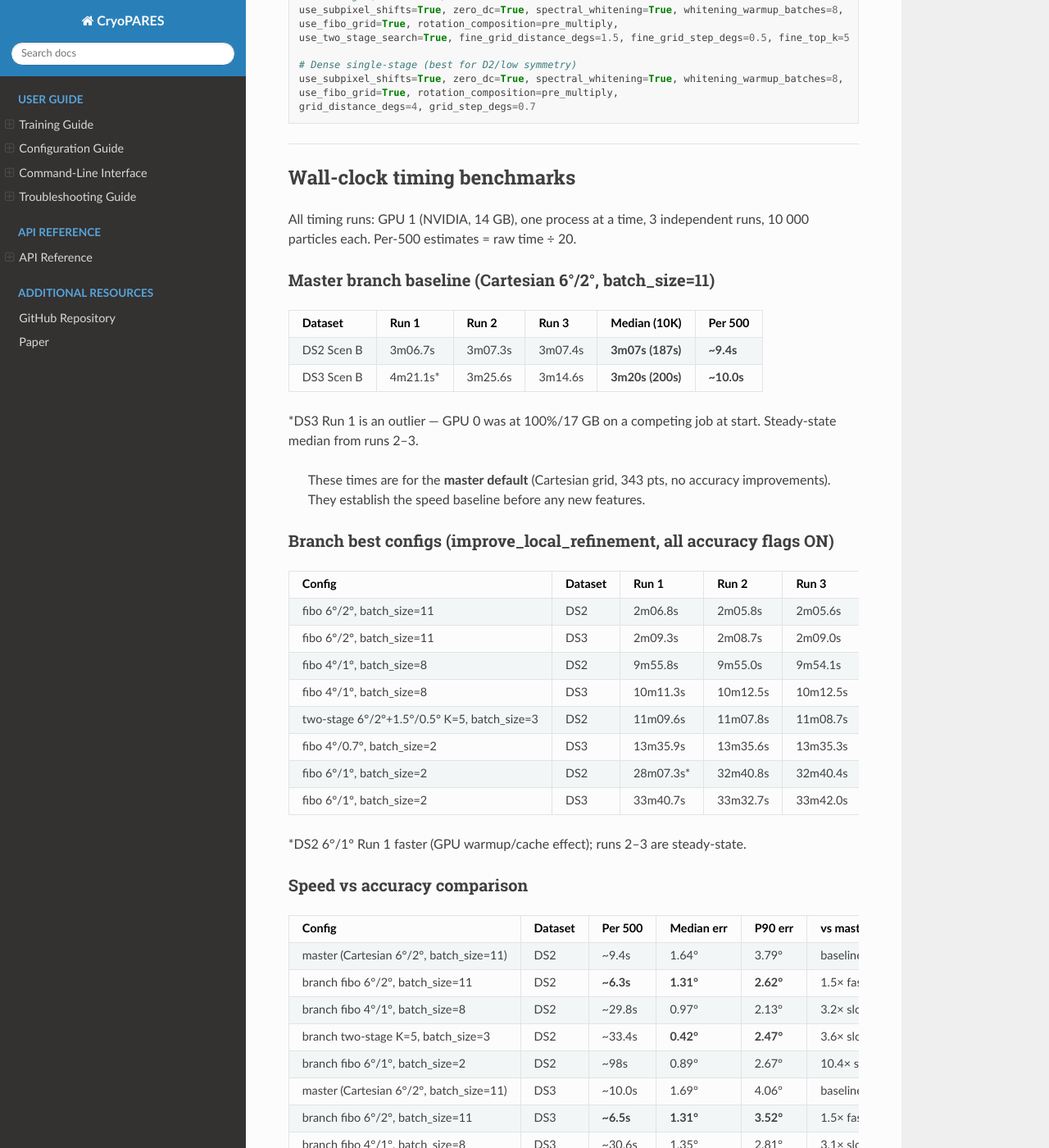
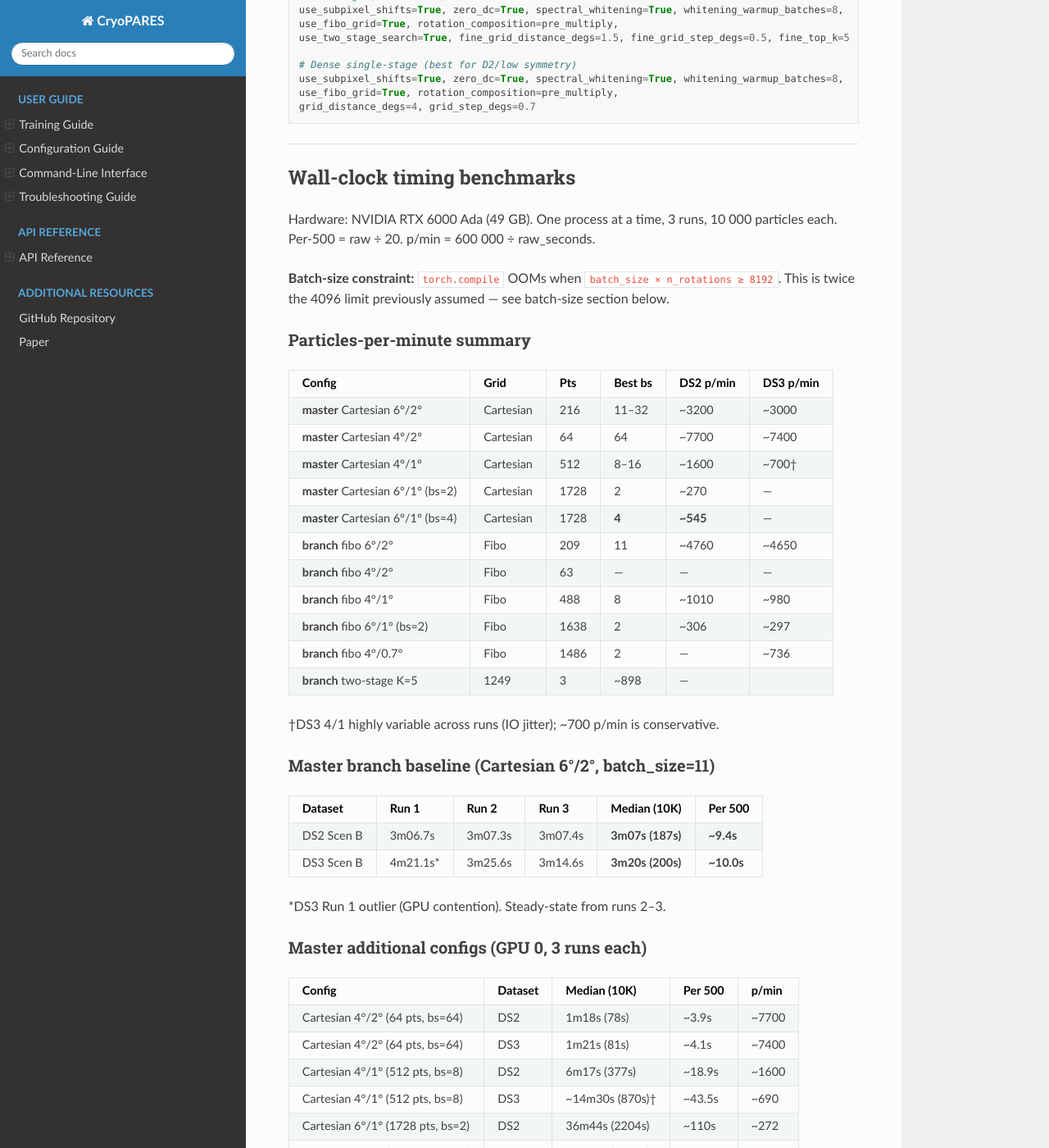
Before and after one commit to rsanchezgarc/cryoPARES, a Sphinx documentation site: the page built from docs/projmatching_benchmark_results.md, in a window 1280 px wide and 1400 px high, scrolled down 12587 px. Shown: the whole window at 82% size. Built offline with Sphinx 7.4.7 and the Read the Docs theme 3.1.0, drawn with Linux system fonts in a browser that asks for light colours; some of the changed text lies outside the part shown.

Commit message:
add master 4/2 4/1 6/1 timing, p/min table, batch_size limit findings (~8192)

```diff
--- a/docs/projmatching_benchmark_results.md
+++ b/docs/projmatching_benchmark_results.md
@@ -501,8 +501,27 @@ grid_distance_degs=4, grid_step_degs=0.7
 
 ## Wall-clock timing benchmarks
 
-All timing runs: GPU 1 (NVIDIA, 14 GB), one process at a time, 3 independent runs, 10 000 particles each.
-Per-500 estimates = raw time ÷ 20.
+Hardware: NVIDIA RTX 6000 Ada (49 GB). One process at a time, 3 runs, 10 000 particles each. Per-500 = raw ÷ 20. p/min = 600 000 ÷ raw_seconds.
+
+**Batch-size constraint:** `torch.compile` OOMs when `batch_size × n_rotations ≳ 8192`. This is twice the 4096 limit previously assumed — see batch-size section below.
+
+### Particles-per-minute summary
+
+| Config | Grid | Pts | Best bs | DS2 p/min | DS3 p/min |
+|--------|------|-----|---------|----------|----------|
+| **master** Cartesian 6°/2° | Cartesian | 216 | 11–32 | ~3200 | ~3000 |
+| **master** Cartesian 4°/2° | Cartesian | 64 | 64 | ~7700 | ~7400 |
+| **master** Cartesian 4°/1° | Cartesian | 512 | 8–16 | ~1600 | ~700† |
+| **master** Cartesian 6°/1° (bs=2) | Cartesian | 1728 | 2 | ~270 | — |
+| **master** Cartesian 6°/1° (bs=4) | Cartesian | 1728 | **4** | **~545** | — |
+| **branch** fibo 6°/2° | Fibo | 209 | 11 | ~4760 | ~4650 |
+| **branch** fibo 4°/2° | Fibo | 63 | — | — | — |
+| **branch** fibo 4°/1° | Fibo | 488 | 8 | ~1010 | ~980 |
+| **branch** fibo 6°/1° (bs=2) | Fibo | 1638 | 2 | ~306 | ~297 |
+| **branch** fibo 4°/0.7° | Fibo | 1486 | 2 | — | ~736 |
+| **branch** two-stage K=5 | 1249 | 3 | ~898 | — |
+
+†DS3 4/1 highly variable across runs (IO jitter); ~700 p/min is conservative.
 
 ### Master branch baseline (Cartesian 6°/2°, batch_size=11)
 
@@ -511,10 +530,20 @@ Per-500 estimates = raw time ÷ 20.
 | DS2 Scen B | 3m06.7s | 3m07.3s | 3m07.4s | **3m07s (187s)** | **~9.4s** |
 | DS3 Scen B | 4m21.1s* | 3m25.6s | 3m14.6s | **3m20s (200s)** | **~10.0s** |
 
-*DS3 Run 1 is an outlier — GPU 0 was at 100%/17 GB on a competing job at start. Steady-state median from runs 2–3.
+*DS3 Run 1 outlier (GPU contention). Steady-state from runs 2–3.
 
-> These times are for the **master default** (Cartesian grid, 343 pts, no accuracy improvements).
-> They establish the speed baseline before any new features.
+### Master additional configs (GPU 0, 3 runs each)
+
+| Config | Dataset | Median (10K) | Per 500 | p/min |
+|--------|---------|--------------|---------|-------|
+| Cartesian 4°/2° (64 pts, bs=64) | DS2 | 1m18s (78s) | ~3.9s | ~7700 |
+| Cartesian 4°/2° (64 pts, bs=64) | DS3 | 1m21s (81s) | ~4.1s | ~7400 |
+| Cartesian 4°/1° (512 pts, bs=8) | DS2 | 6m17s (377s) | ~18.9s | ~1600 |
+| Cartesian 4°/1° (512 pts, bs=8) | DS3 | ~14m30s (870s)† | ~43.5s | ~690 |
+| Cartesian 6°/1° (1728 pts, bs=2) | DS2 | 36m44s (2204s) | ~110s | ~272 |
+| **Cartesian 6°/1° (1728 pts, bs=4)** | DS2 | **18m18s (1098s)** | **~55s** | **~545** |
+
+†DS3 4/1: Run 1=10m44s (likely IO cache warm), Runs 2–3=14m20–31s. Using conservative median.
 
 ### Branch best configs (improve_local_refinement, all accuracy flags ON)
 
@@ -547,6 +576,35 @@ Per-500 estimates = raw time ÷ 20.
 
 **Key finding — no regression:** branch fibo 6°/2° (same grid spacing as master, same batch_size) is 1.5× *faster* than master because the Fibonacci grid has fewer points (209 vs Cartesian 343) and more accurate (1.31° vs 1.64°/1.69°). The branch's accuracy improvements come at a cost only when using denser grids (4°/0.7°) or two-stage search.
 
+### Batch-size limits and throughput
+
+The `torch.compile` inductor OOMs when `batch_size × n_rotations ≳ 8192` (twice the 4096 previously assumed). Empirical thresholds on RTX 6000 Ada 49 GB:
+
+| n_rotations | Max working bs | Total projs | Notes |
+|-------------|---------------|-------------|-------|
+| 64 (4°/2° Cartesian) | ≥64 | ~4096 | Not a bottleneck |
+| 209 (fibo 6°/2°) | 32–39 | ~6912–8151 | bs=32 confirmed OK; bs=40 fails |
+| 216 (Cartesian 6°/2°) | 32–37 | ~6912–7992 | same as above |
+| 488 (fibo 4°/1°) | 16 | 7808 | bs=16 OK; bs=32 fails |
+| 512 (Cartesian 4°/1°) | 16 | 8192 | bs=16 OK; bs=32 fails |
+| 1638 (fibo 6°/1°) | **4** | 6552 | **bs=4 halves runtime vs bs=2** |
+| 1728 (Cartesian 6°/1°) | **4** | 6912 | **bs=4 confirmed 2× speedup** |
+
+**Impact:** Previously all runs with ≥1000 pts used bs=2 (assumed 4096 limit). With the correct limit of ~8192, bs=4 is valid for 6°/1° grids, halving wall time. The fibo 6°/1° bs=2 timings (~98–101s/500) should improve to ~49–51s/500 at bs=4. Pending re-measurement.
+
+**Recommended batch sizes (updated):**
+
+| Config | n_pts | Recommended bs |
+|--------|-------|---------------|
+| 6°/2° (fibo 209, Cartesian 216) | 209–216 | 32 |
+| 4°/2° (fibo 63, Cartesian 64) | 63–64 | 64 |
+| 4°/1° (fibo 488, Cartesian 512) | 488–512 | 16 |
+| 4°/0.7° (fibo 1486) | 1486 | 5 |
+| 6°/1° (fibo 1638, Cartesian 1728) | 1638–1728 | 4 |
+| two-stage fine (5×209=1045 pts) | 1045 | 7 |
+
+Note: increasing bs beyond the sweet spot gives only marginal throughput gains (compute-bound); the benefit of going from bs=2→4 for 6°/1° is large because it halves kernel launch overhead.
+
 ---
 
 ## Pending experiments
@@ -555,6 +613,9 @@ Per-500 estimates = raw time ÷ 20.
 - [x] DS3 Scen B 4°/0.5° single-stage — **done**: 1.22°/2.64° P90, ~2m. Only 0.02° better than 4°/0.7° at 2.3× cost. 4°/0.7° confirmed as sweet spot.
 - [x] **Master branch timing** — DS2: 187s/10K (~9.4s/500), DS3: 200s/10K (~10s/500). Cartesian 6°/2°, batch_size=11.
 - [x] **Branch best-config timing** — DS2 two-stage: 668s/10K (~33.4s/500); DS3 4°/0.7°: 815s/10K (~40.8s/500). 3.6–4.1× slower than master, substantially more accurate.
+- [x] **Batch-size investigation** — real OOM limit is ~8192 total projs/batch (not 4096). bs=4 valid for 6°/1°, halving runtime. bs=32 optimal for 6°/2°. See batch-size table above.
+- [ ] **Re-measure branch timings with optimal batch sizes** — fibo 6°/1° at bs=4, 4°/0.7° at bs=5, two-stage at bs=7. Expected 1.5–2× speedup for dense configs.
+- [ ] **Branch 4°/2° timing** (63 pts, bs=64) — pending GPU availability.
 - [ ] DS2 Scenario A with Fibonacci grid 6°/1° (verify no regression vs GT)
 - [ ] DS3 Scenario B with Fibonacci grid 6°/1°
 
```
Also changed, not shown: docs/projmatching_accuracy_improvements.md (+5 -5 lines).
